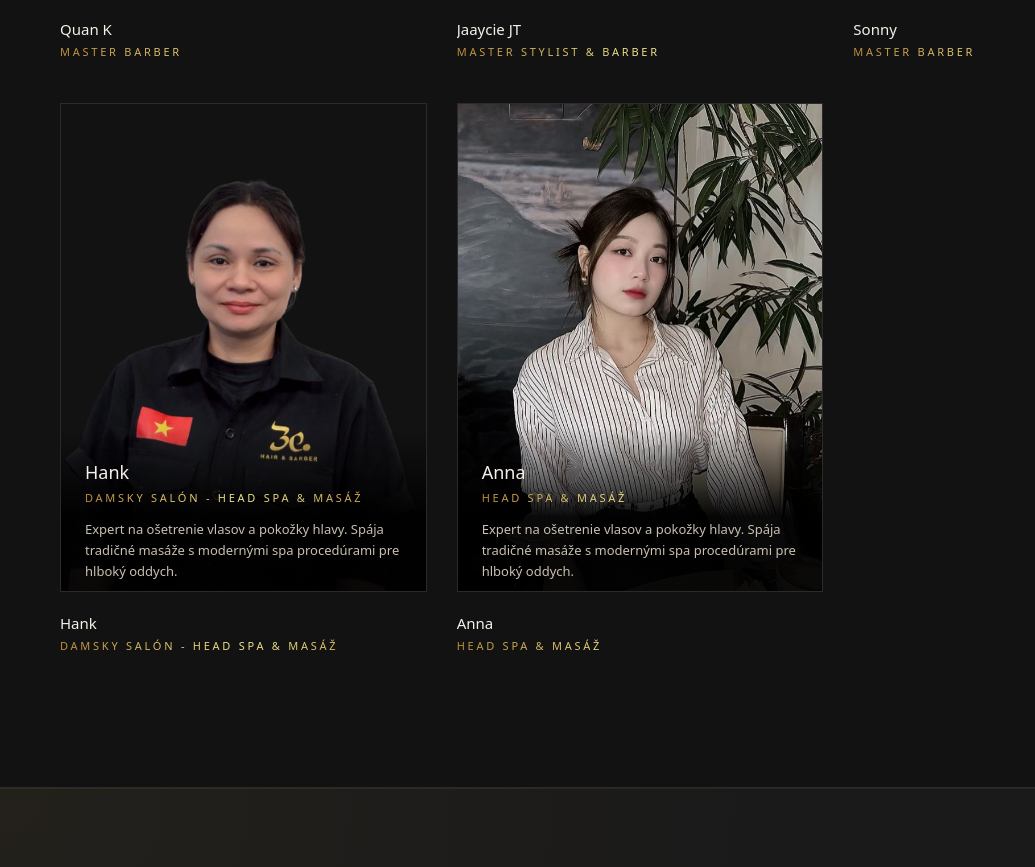
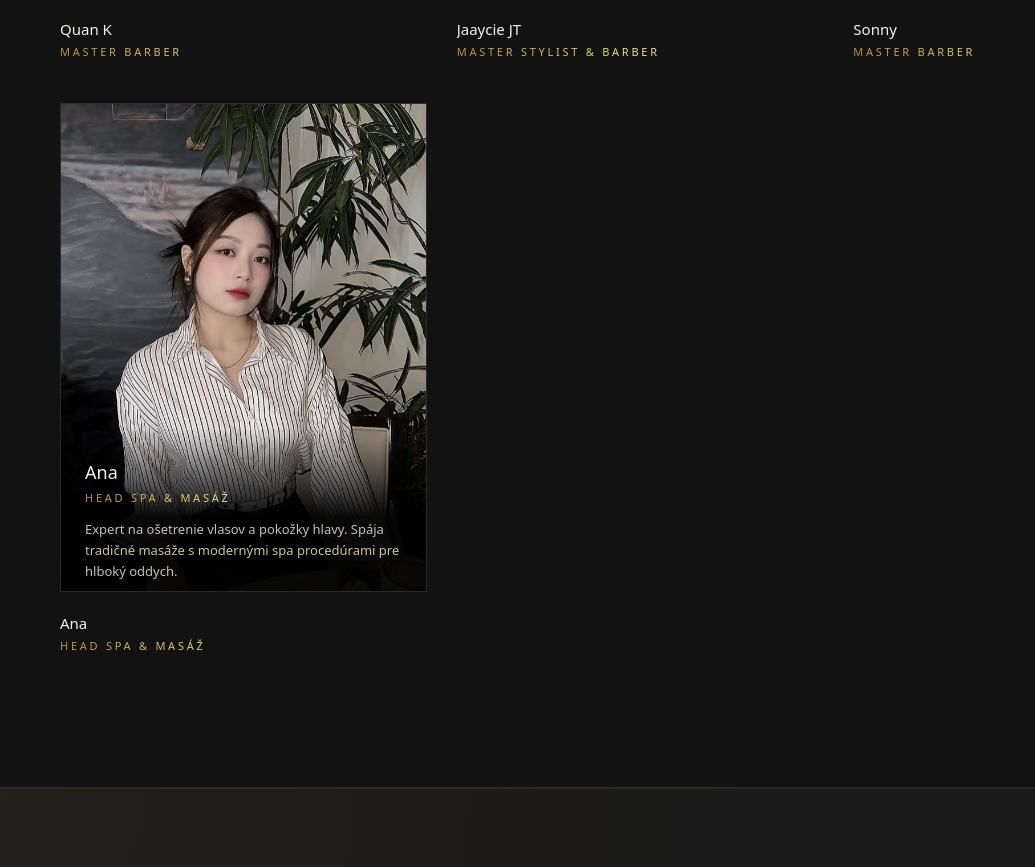
Before and after one commit to vantungpham23-ht/be.booking, a Next.js app: page / in a window 1280 px wide. Shown: the part 3127-3994 px from the top of the page, without its empty margins (0-1035 px from the left). Built offline with nearby package versions, Linux system fonts and the light colour scheme; no server answers; the database is empty.

Commit message:
tắt cô hạnh

```diff
--- a/app/page.tsx
+++ b/app/page.tsx
@@ -79,22 +79,22 @@ const team: TeamMember[] = [
     avatarSrc: "/son.svg",
     avatarAlt: "Lucia K. – Color Specialist tại Be. Hair & Barber",
   },
+  // {
+  //   name: "Hank",
+  //   role: "DAMSKY SALÓN - Head Spa & Masáž",
+  //   bio: {
+  //     en: "Scalp and hair treatment expert. Combines traditional massage with modern spa therapies for a deeply relaxing experience.",
+  //     sk: "Expert na ošetrenie vlasov a pokožky hlavy. Spája tradičné masáže s modernými spa procedúrami pre hlboký oddych.",
+  //   },
+  //   focus: {
+  //     en: "Head spa · Massage · Keratin",
+  //     sk: "Head spa · Masáž · Keratín",
+  //   },
+  //   avatarSrc: "/hank.svg",
+  //   avatarAlt: "Jana M. – Head Spa Expert tại Be. Hair & Barber",
+  // },
   {
-    name: "Hank",
-    role: "DAMSKY SALÓN - Head Spa & Masáž",
-    bio: {
-      en: "Scalp and hair treatment expert. Combines traditional massage with modern spa therapies for a deeply relaxing experience.",
-      sk: "Expert na ošetrenie vlasov a pokožky hlavy. Spája tradičné masáže s modernými spa procedúrami pre hlboký oddych.",
-    },
-    focus: {
-      en: "Head spa · Massage · Keratin",
-      sk: "Head spa · Masáž · Keratín",
-    },
-    avatarSrc: "/hank.svg",
-    avatarAlt: "Jana M. – Head Spa Expert tại Be. Hair & Barber",
-  },
-  {
-    name: "Anna",
+    name: "Ana",
     role: "Head Spa & Masáž",
     bio: {
       en: "Scalp and hair treatment expert. Combines traditional massage with modern spa therapies for a deeply relaxing experience.",
```
